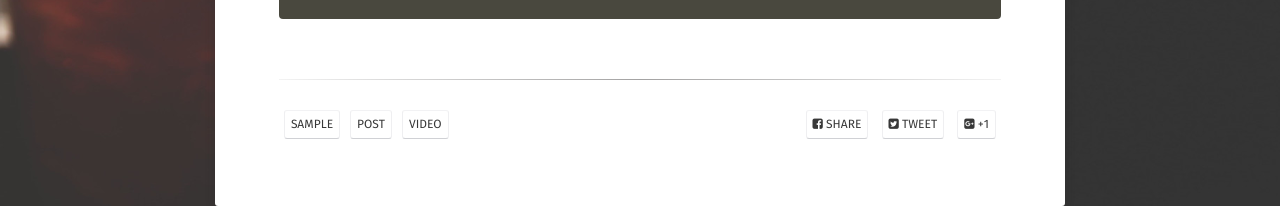
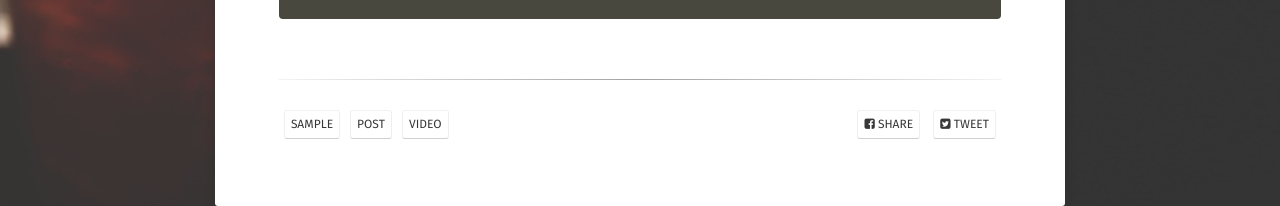
Before and after one commit to jaharnum/flask_blog, a Jekyll site: the page built from _posts/2013-06-25-video-post.md, in a window 1280 px wide. Shown: the part 977-1183 px from the top of the page. Built offline with Jekyll 4.4.1, drawn with Linux system fonts in a browser that asks for light colours; some web fonts are replaced.

Commit message:
Meta changes

```diff
--- a/_includes/meta.html
+++ b/_includes/meta.html
@@ -8,8 +8,5 @@
     <a href="https://twitter.com/intent/tweet?text={{ site.url }}{{ page.url }}" title="Share on Twitter" class="tag">
         <span class="term"><i class="fa fa-twitter-square"></i> Tweet</span>
     </a>
-    <a href="https://plus.google.com/share?url={{ site.url }}{{ page.url }}" title="Share on Google+" class="tag">
-            <span class="term"><i class="fa fa-google-plus-square"></i> +1</span>
-    </a>
 </span>
 <div style="clear:both"></div>
```
Also changed, not shown: Gemfile.lock.
